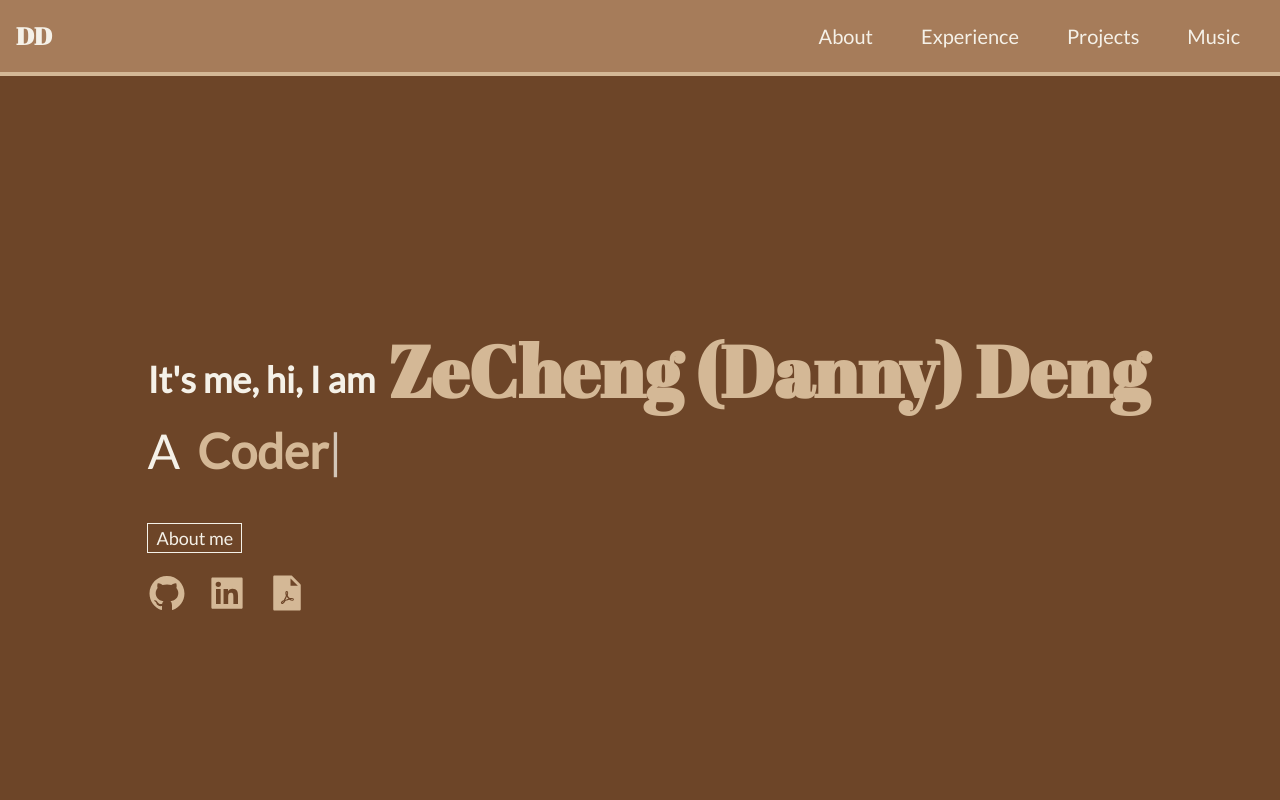
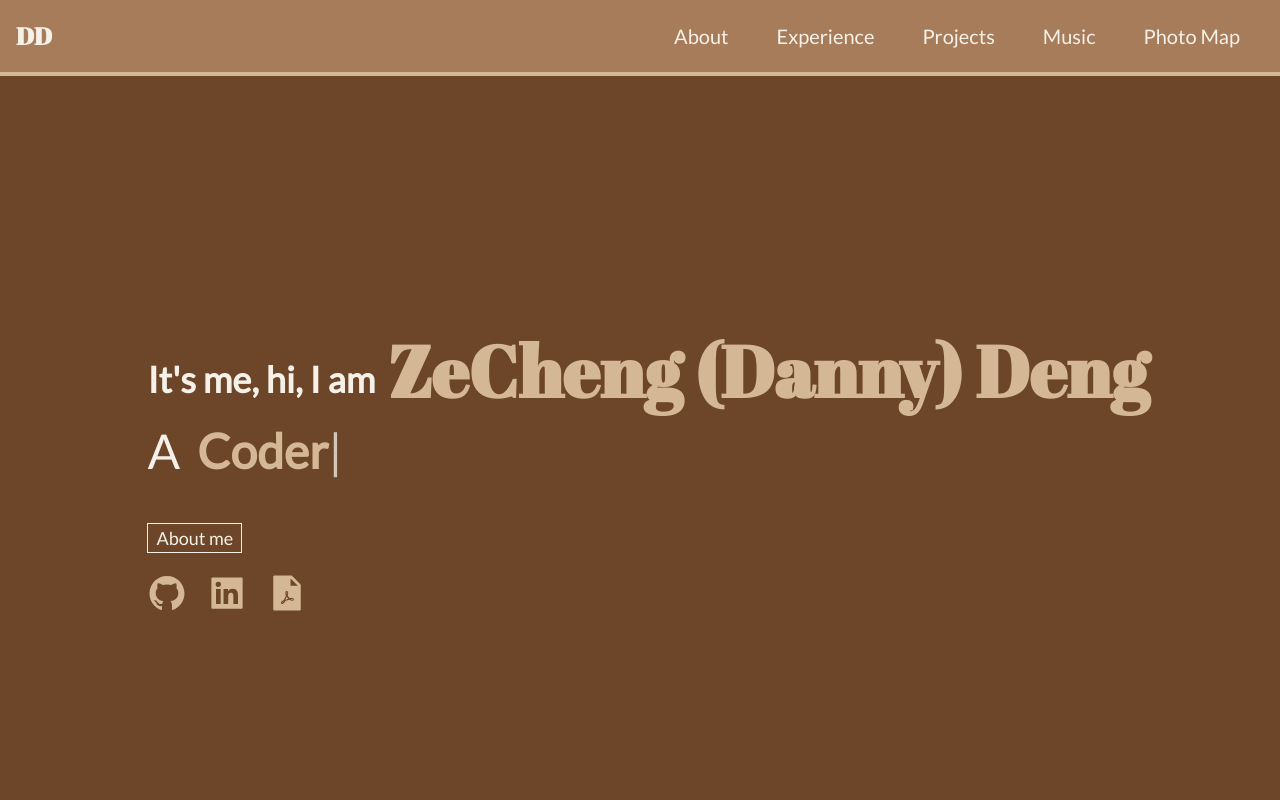
Before and after one commit to dannyd2083/personal_website, a Next.js app: page / in a window 1280 px wide. Shown: the top 800 px of the page. Built offline with nearby package versions, Linux system fonts and the light colour scheme.

Commit message:
add photo map to navbar

```diff
--- a/components/Navbar.jsx
+++ b/components/Navbar.jsx
@@ -57,6 +57,11 @@ const Navbar = () => {
                                     Music
                                 </Link>
                             </li>
+                            <li className="text-xl text-clay-cream py-2 px-6 text-center border-b-2 md:border-b-0 hover:text-clay-dust hover:border-clay-dust md:hover:text-clay-dust">
+                                <Link href="/photo-map" onClick={() => setNavbar(!navbar)}>
+                                    Photo Map
+                                </Link>
+                            </li>
                         </ul>
                     </div>
                 </div>
```
